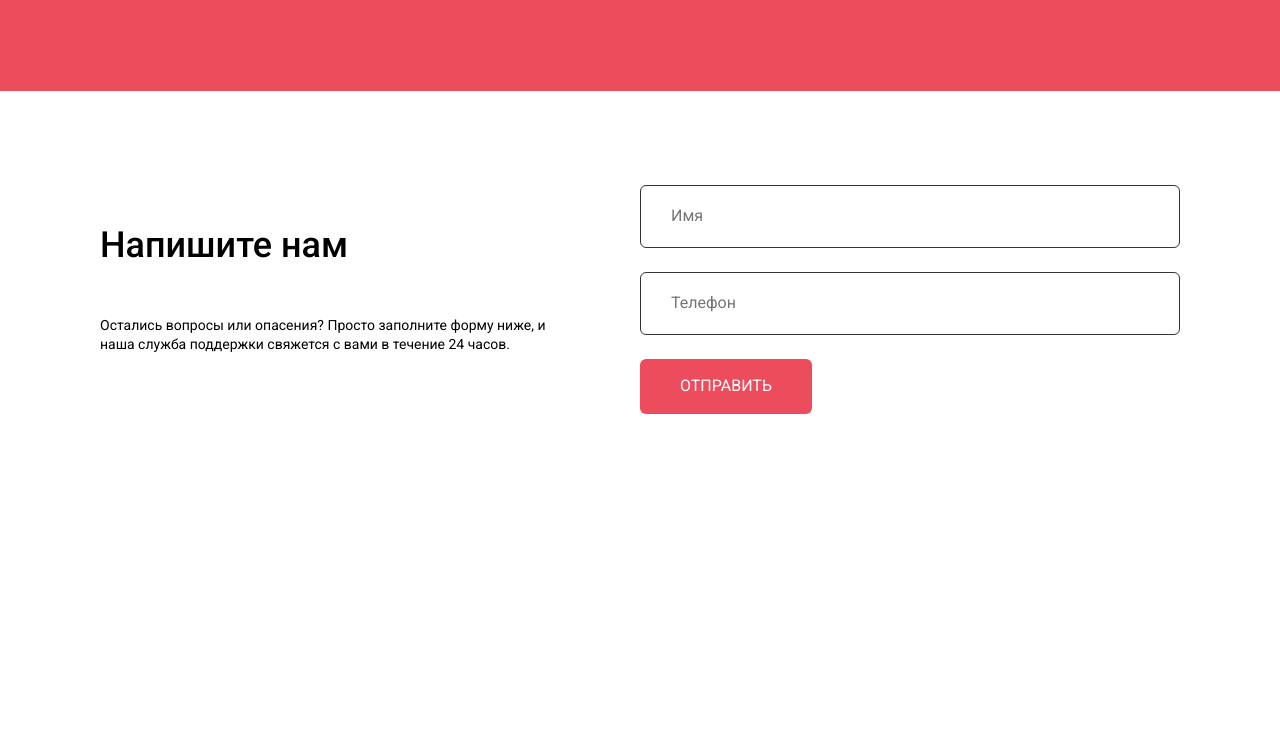
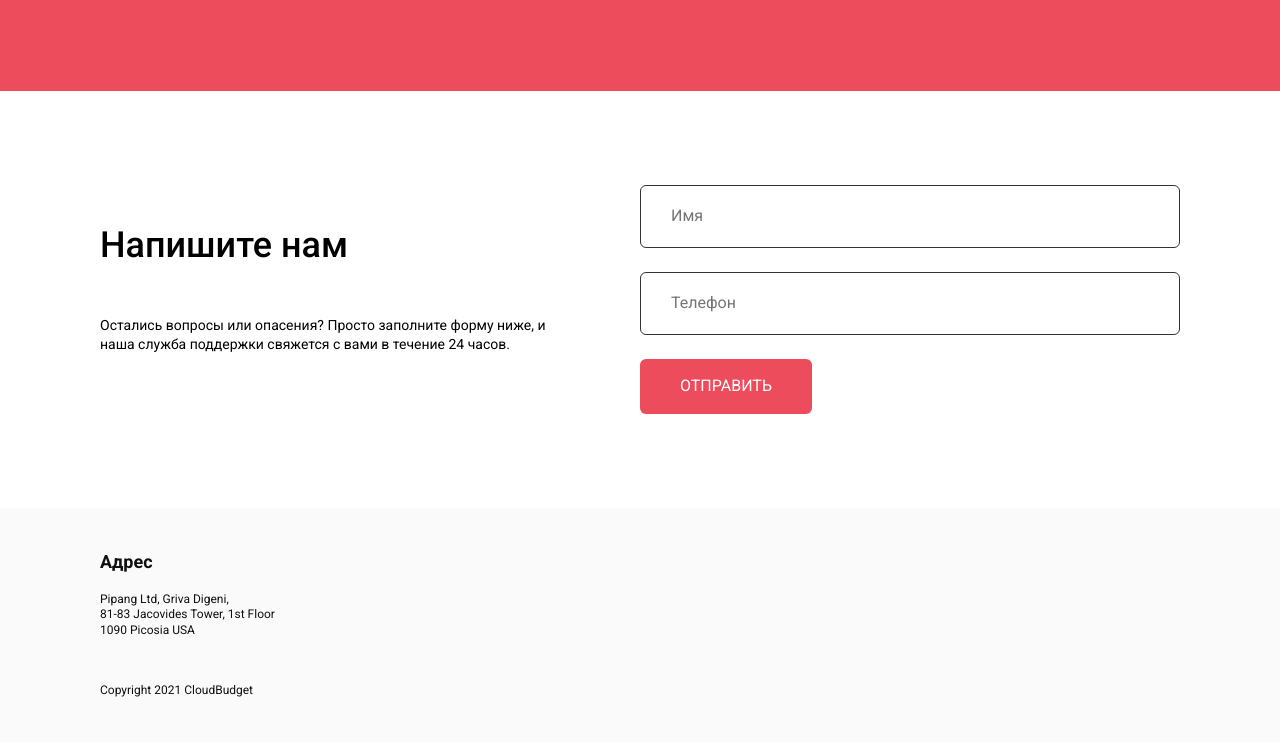
Before and after one commit to s4int-man/learning-css3-cloudbudget, a plain HTML site: page index.html in a window 1280 px wide. Shown: the part 2829-3571 px from the top of the page. Before the commit the page ends 3337 px from the top, so only its background shows below. Drawn offline with Linux system fonts and the light colour scheme.

Commit message:
add footer

```diff
--- a/css/style.css
+++ b/css/style.css
@@ -377,3 +377,21 @@ a:hover {
     margin-bottom: 24px;
     outline: none;
 }
+
+.footer-wrap {
+    background-color: #FAFAFA;
+    padding: 43px 0;
+    color: #101010;
+    font-size: 0.75rem;
+}
+
+.footer-block-item {
+    margin-bottom: 45px;
+}
+
+.footer-block-item h3 {
+    font-weight: 700;
+    font-size: 1.125rem;
+    line-height: 1.375rem;
+    margin-bottom: 19px;
+}
--- a/index.html
+++ b/index.html
@@ -147,5 +147,16 @@
             </div>
         </div>
     </section>
+    <section class="footer-wrap">
+        <footer class="footer-block wrap">
+            <div class="footer-block-item">
+                <h3>Адрес</h3>
+                <p>Pipang Ltd, Griva Digeni,<br>
+                    81-83 Jacovides Tower, 1st Floor<br>
+                    1090 Picosia USA</p>
+            </div>
+            <p class="copyright">Copyright 2021 CloudBudget</p>
+        </footer>
+    </section>
 </body>
 </html>
```
